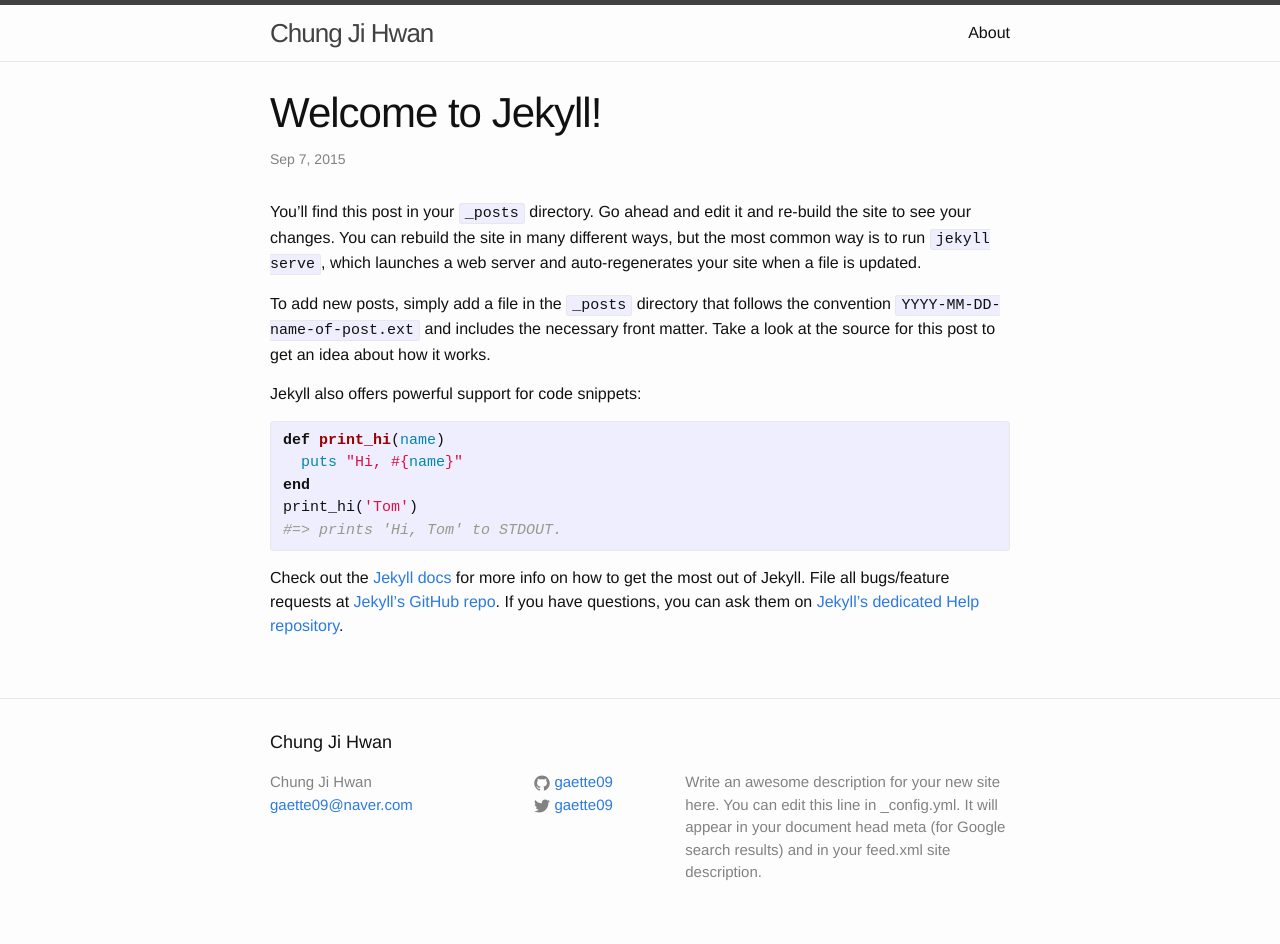
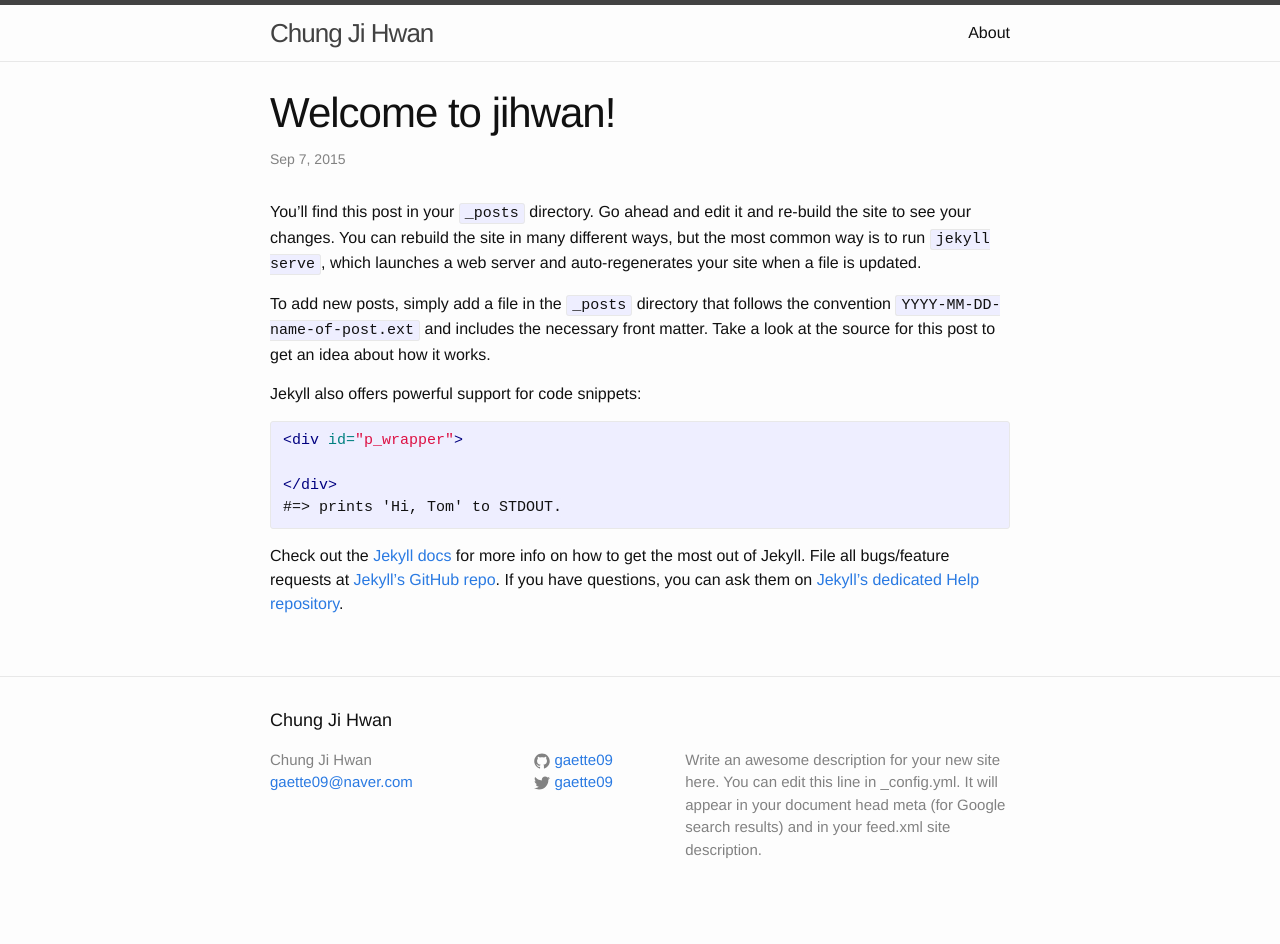
Before and after one commit to gaette09/blog, a Jekyll site: the page built from _posts/2015-09-07-welcome-to-jekyll.markdown, in a window 1280 px wide. Built offline with Jekyll 4.4.1, drawn with Linux system fonts in a browser that asks for light colours; after the commit the page ends 921 px from its top, so only the background shows below that.

```diff
--- a/_posts/2015-09-07-welcome-to-jekyll.markdown
+++ b/_posts/2015-09-07-welcome-to-jekyll.markdown
@@ -1,6 +1,6 @@
 ---
 layout: post
-title:  "Welcome to Jekyll!"
+title:  "Welcome to jihwan!"
 date:   2015-09-07 17:02:20
 categories: jekyll update
 ---
@@ -10,15 +10,16 @@
 
 Jekyll also offers powerful support for code snippets:
 
-{% highlight ruby %}
-def print_hi(name)
-  puts "Hi, #{name}"
-end
-print_hi('Tom')
+{% highlight html %}
+<div id="p_wrapper">
+
+</div>
 #=> prints 'Hi, Tom' to STDOUT.
 {% endhighlight %}
 
-Check out the [Jekyll docs][jekyll] for more info on how to get the most out of Jekyll. File all bugs/feature requests at [Jekyll’s GitHub repo][jekyll-gh]. If you have questions, you can ask them on [Jekyll’s dedicated Help repository][jekyll-help].
+Check out the [Jekyll docs][jekyll] for more info on how to get the most out of Jekyll.
+File all bugs/feature requests at [Jekyll’s GitHub repo][jekyll-gh].
+If you have questions, you can ask them on [Jekyll’s dedicated Help repository][jekyll-help].
 
 [jekyll]:      http://jekyllrb.com
 [jekyll-gh]:   https://github.com/jekyll/jekyll
```
